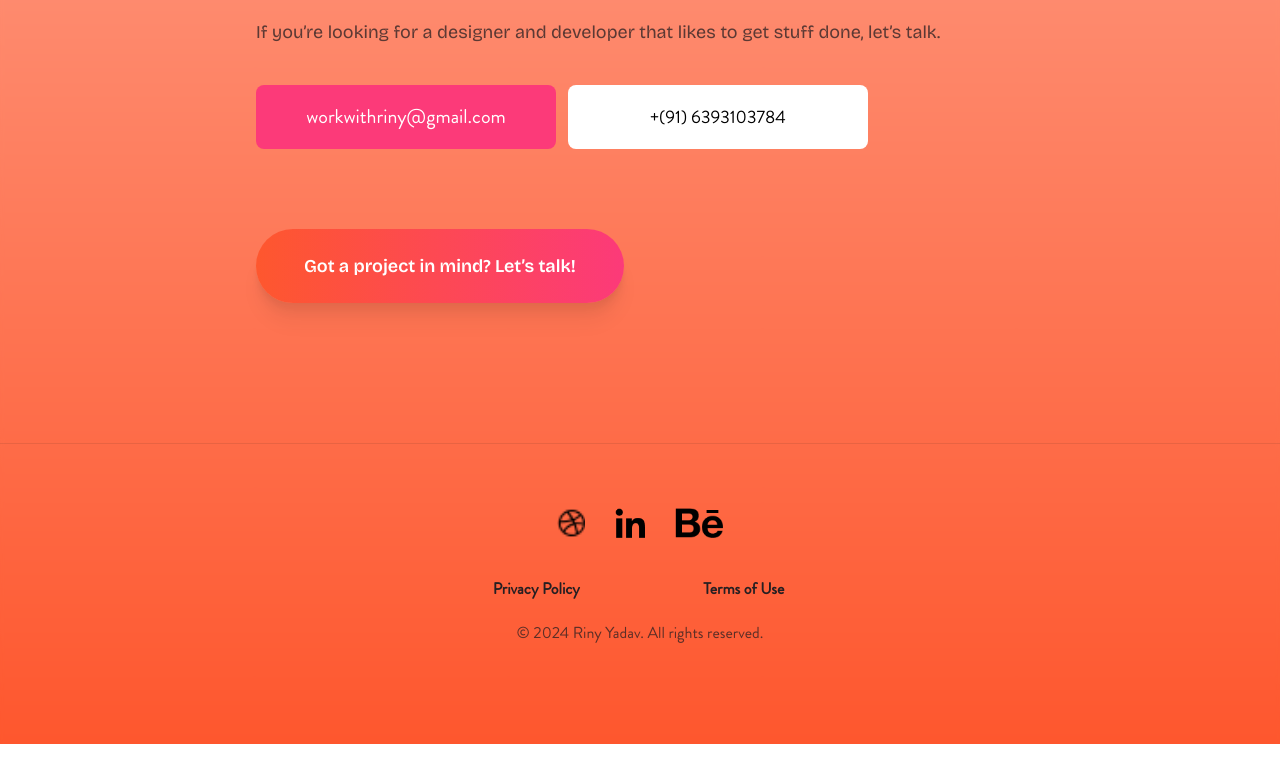
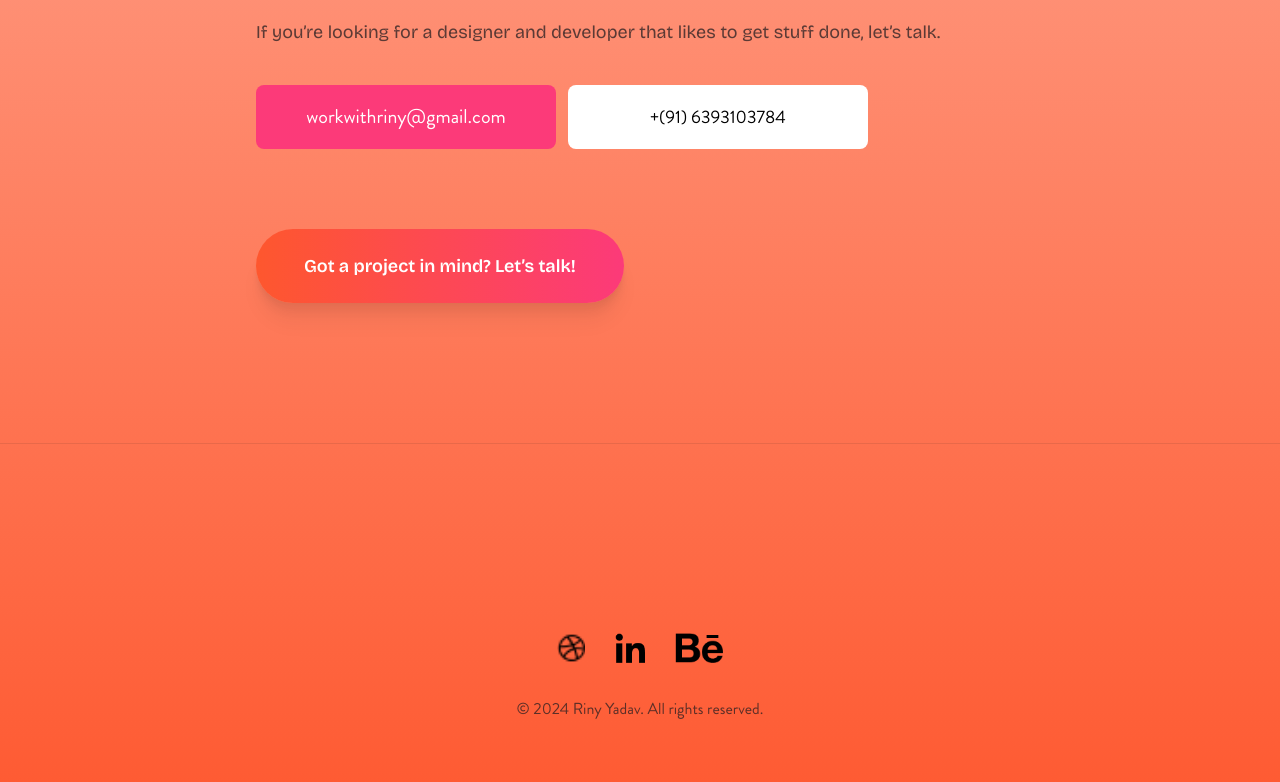
Before and after one commit to strcoder4007/graphic-designer-portfolio, a Vue app: page / in a window 1280 px wide. Shown: the part 1689-2471 px from the top of the page. Before the commit the page ends 2433 px from the top, so only its background shows below. Built offline with nearby package versions, Linux system fonts and the light colour scheme.

Commit message:
Adds animations

```diff
--- a/src/App.vue
+++ b/src/App.vue
@@ -24,16 +24,47 @@ export default {
   src: url('./assets/fonts/Brandon_reg.otf');
 }
 
+html {
+  scroll-behavior: smooth;
+}
+
 #app {
   font-family: Bricolage, Avenir, Helvetica, Arial, sans-serif;
   -webkit-font-smoothing: antialiased;
   -moz-osx-font-smoothing: grayscale;
   text-align: center;
   color: #2c3e50;
-
+  opacity: 0; /* Start invisible */
+  animation: fade-in 1s ease-in-out forwards;
+}
+@keyframes fade-in {
+  from { opacity: 0; }
+  to { opacity: 1; }
 }
 body {
   margin: 0;
   background: linear-gradient(to bottom, #ffffff 0%, #FE572E 100%);
+  background-position: 0 0;
+  background-size: 200% 100%;
+  animation: background-move 10s linear infinite;
+}
+@keyframes background-move {
+  from { background-position: 0 0; }
+  to { background-position: -200% 0; }
+}
+button:hover {
+  cursor: pointer;
+  transform: scale(1.05); /* Slightly enlarge on hover */
+  transition: transform 0.2s ease-in-out;
+}
+
+button:active {
+  transform: translateY(2px); /* Slightly sink on press */
+  transition: transform 0.1s ease-in-out;
+}
+
+input:focus {
+  border-color: #f00; /* Change border color on focus */
+  transition: border-color 0.2s ease-in-out;
 }
 </style>
--- a/src/components/ContactPage.vue
+++ b/src/components/ContactPage.vue
@@ -28,7 +28,7 @@
   flex-direction: column;
   justify-content: center;
   align-items: center;
-  margin: 200px;
+  margin: 200px auto 50px auto;
   .freelance-section {
 
   }
--- a/src/components/LandingPage.vue
+++ b/src/components/LandingPage.vue
@@ -16,9 +16,6 @@ export default {
   name: "LandingPage",
   props: {
     msg: String,
-  },
-  mounted() {
-    console.log('LandingPage mounted')
   },
   components: {
     IntroSection,
--- a/src/components/sections/FooterSection.vue
+++ b/src/components/sections/FooterSection.vue
@@ -6,12 +6,6 @@
             <a href="https://www.behance.net/rinyyadav" target="_blank"><img src="../../assets/icons/behance-icon.png" alt="Behance Icon" class="social-icon" /></a>
         </div>
         <el-row class="policy-and-terms-section">
-            <el-col :span="12">
-                <span class="policy-and-terms">Privacy Policy</span>
-            </el-col>
-            <el-col :span="12">
-                <span class="policy-and-terms">Terms of Use</span>
-            </el-col>
             <el-col :span="24" class="rights">
                 © 2024 Riny Yadav. All rights reserved.
             </el-col>
@@ -25,6 +19,7 @@
 </script>
 <style scoped>
 .footer-section {
+    padding-top: 100px;
     height: auto;
     max-height: 600px;
     min-height: 300px;
@@ -42,7 +37,7 @@
     align-items: center;
     width: auto;
     min-width: 300px;
-    margin: 35px 0;
+    margin: 10px 0 35px 0;
 
     color: var(--Black, #261F22);
     font-family: "Brandon";
--- a/src/components/sections/IntroSection.vue
+++ b/src/components/sections/IntroSection.vue
@@ -7,7 +7,7 @@
         <div class="description">I help business grow by crafting amazing web experiences. If you’re looking for a designer that likes to get stuff done, let’s talk.</div>
 
         <div class="resume-container">
-          <el-button class="action-btn">
+          <el-button class="action-btn" @click="scrollToWork()">
             See my work
             <img src="../../assets/icons/arrow-down.png" alt="Arrow Right Icon" />
           </el-button>
@@ -30,6 +30,12 @@ export default {
     return {
     };
   },
+  methods: {
+    scrollToWork() {
+      document.getElementById('work-section').scrollIntoView()
+    }
+
+  }
 };
 </script>
 
--- a/src/components/sections/LinksSection.vue
+++ b/src/components/sections/LinksSection.vue
@@ -18,7 +18,8 @@
 </script>
 <style scoped>
 .links-section {
-    padding-top: 30px;
+    padding-top: 70px;
+    padding-bottom: 30px;
     height: auto;
     min-height: 300px;
     width: 100vw;
--- a/src/components/sections/WorkSection.vue
+++ b/src/components/sections/WorkSection.vue
@@ -1,5 +1,5 @@
 <template>
-  <div class="container">
+  <div class="container" id="work-section">
     <el-row>
       <el-col class="work-section">
         <div class="greetings">My work</div>
--- a/src/router/index.js
+++ b/src/router/index.js
@@ -24,7 +24,7 @@ const routes = [
     path: "/contact",
     name: "Contact",
     component: Contact,
-  },
+  }
 ];
 
 const router = createRouter({
```
Also changed, not shown: 1 other file (tests, documents, lock files or other folders).
